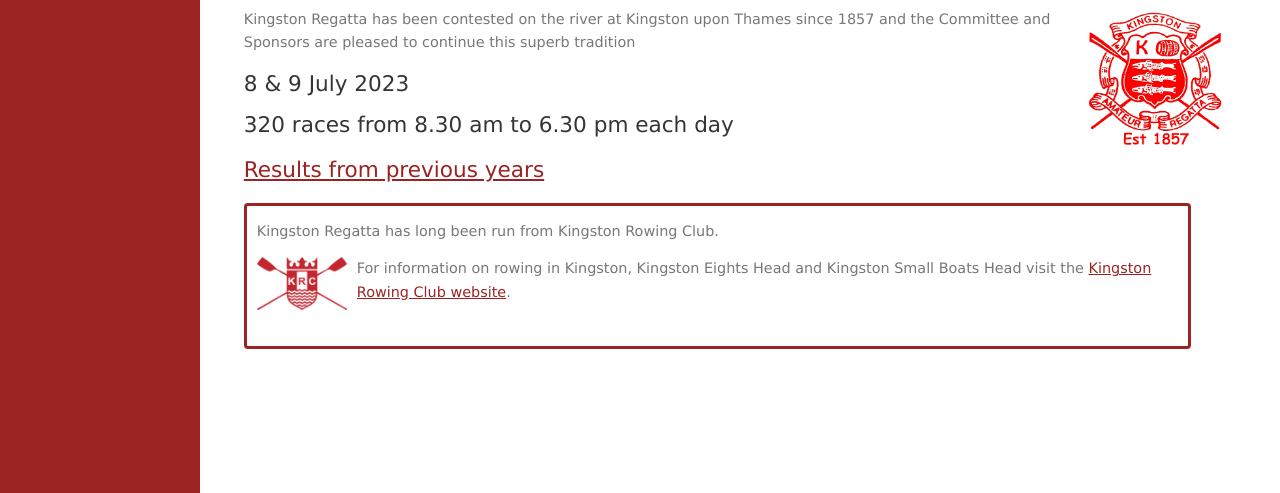
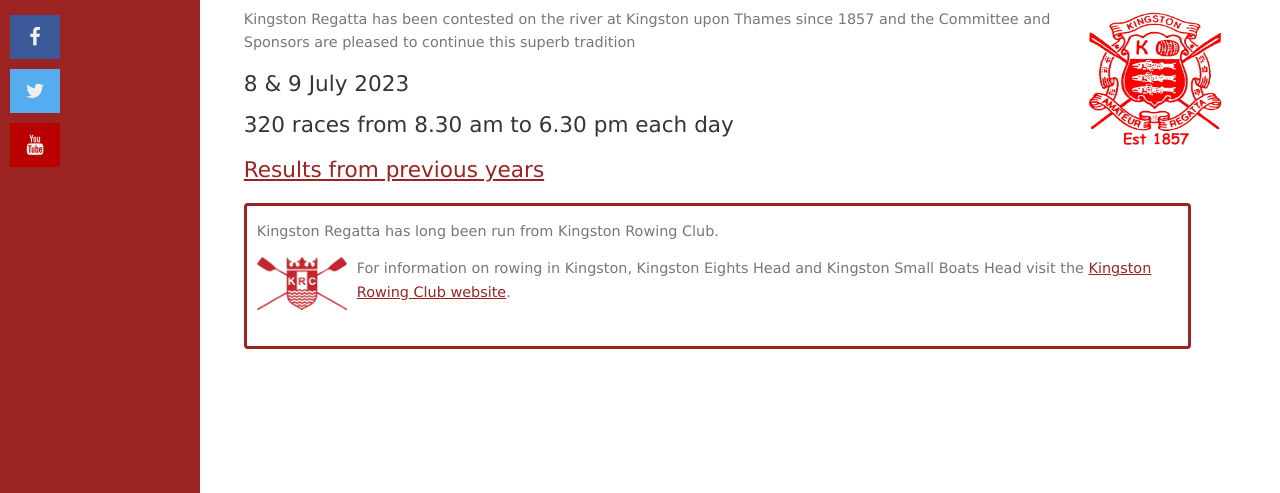
Before and after one commit to baskie/kingstonregatta, an Eleventy site: page src/index.md in a window 1280 px wide. Shown: the part 307-800 px from the top of the page. Built offline with nearby package versions, Linux system fonts and the light colour scheme; Eleventy itself is replaced by a stand-in of ours; files that its build step writes are made by us from their sources.

Commit message:
Added social buttons

```diff
--- a/src/_includes/navmenu.njk
+++ b/src/_includes/navmenu.njk
@@ -42,8 +42,18 @@
 
             <li class="pure-menu-item"><a href="/contacts/" class="pure-menu-link">Contacts</a></li>
         </ul>
+            <div>
+      <a href="https://www.facebook.com/kingstonregatta"	alt="Kingston Regatta on facebook"  class="social-buttons fa fa-facebook" style="padding-left:0"></a><br/>
+      <a href="https://www.twitter.com/kingstonregatta"	alt="Kingston Regatta on twitter" class="social-buttons fa fa-twitter" style="padding-left:0"></a><br/>
+      <a href="https://www.youtube.com/kingstonregatta" alt="Kingston Regatta on youtube"	 class="social-buttons fa fa-youtube" style="padding-left:0"></a>
     </div>
+
+    </div>
+
+
 </div>
+
+
 
 <script>
     /* Loop through all dropdown buttons to toggle between hiding and showing its dropdown content - This allows the user to have multiple dropdowns without any conflict */
--- a/src/css/styles.pure.css
+++ b/src/css/styles.pure.css
@@ -524,6 +524,47 @@
 .fa-window-close:before {
     content: "\f2d3";
 }
+
+
+.fa-facebook {
+    background: #3B5998;
+    color: white;
+ }
+
+.fa-twitter {
+    background: #55ACEE;
+    color: white;
+}
+
+.fa-youtube {
+    background: #bb0000;
+    color: white;
+}
+.fa-facebook-f:before, .fa-facebook:before {
+    content: "\f09a";
+}
+
+.fa-twitter:before {
+    content: "\f099";
+}
+
+.fa-youtube:before {
+    content: "\f167";
+}
+
+.social-buttons {
+    display:inline-block;
+    font-size: 20px;
+    width: 50px;
+    text-align: center;
+    text-decoration: none;
+    margin: 5px 10px;
+  }
+
+  .social-div{
+    padding-left:0;
+  }
+
 body {
     color: #777;
 }
```
